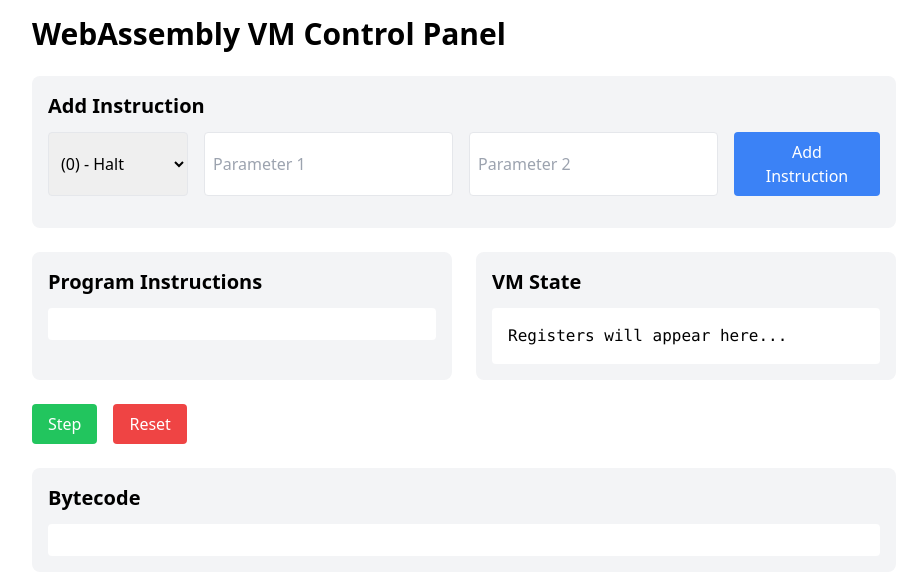
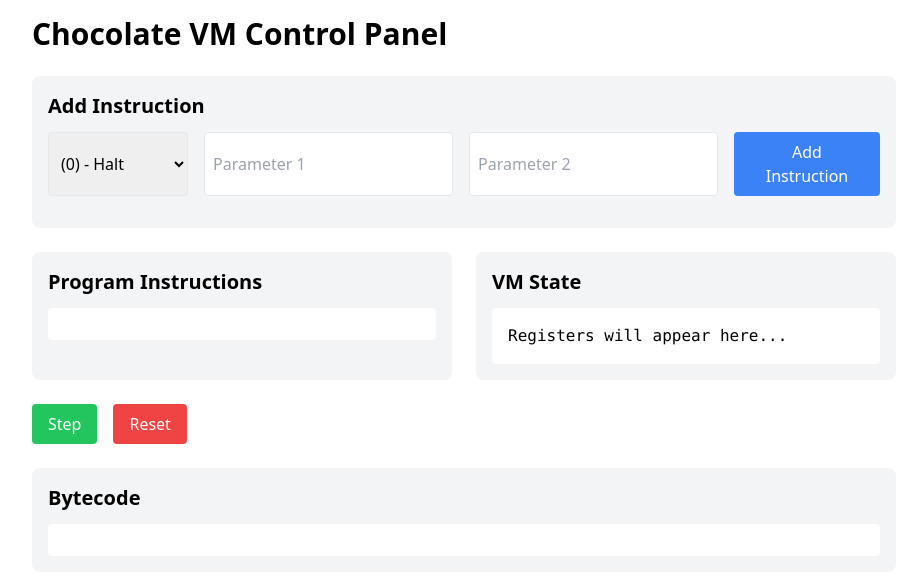
Before and after one commit to bencinn/chocolate, a plain HTML site: page chocolate_libvm/index.html in a window 1280 px wide. Shown: the whole page, without its empty margins (176-1087 px from the left). Drawn offline with nearby package versions, Linux system fonts and the light colour scheme; a script that the page names is missing.

Commit message:
Change from filler name to actual project name

```diff
--- a/chocolate_libvm/index.html
+++ b/chocolate_libvm/index.html
@@ -12,7 +12,7 @@
 </head>
 <body>
     <div class="container mx-auto p-4 max-w-4xl">
-        <h1 class="text-3xl font-bold mb-6">WebAssembly VM Control Panel</h1>
+        <h1 class="text-3xl font-bold mb-6">Chocolate VM Control Panel</h1>
 
         <!-- Instruction Input Section -->
         <div class="mb-6 p-4 bg-gray-100 rounded-lg">
```
